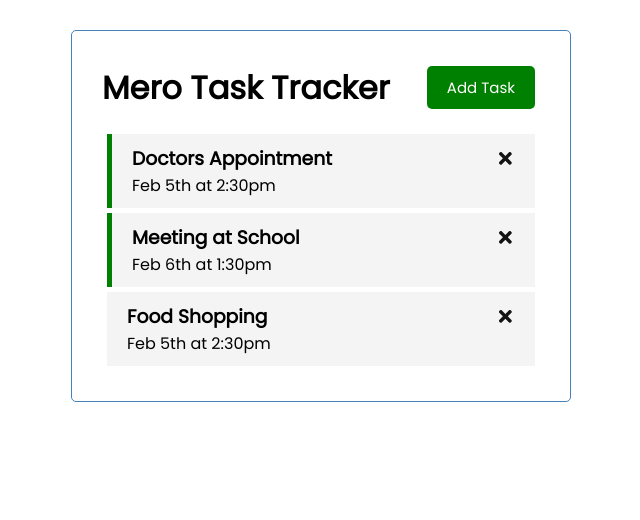
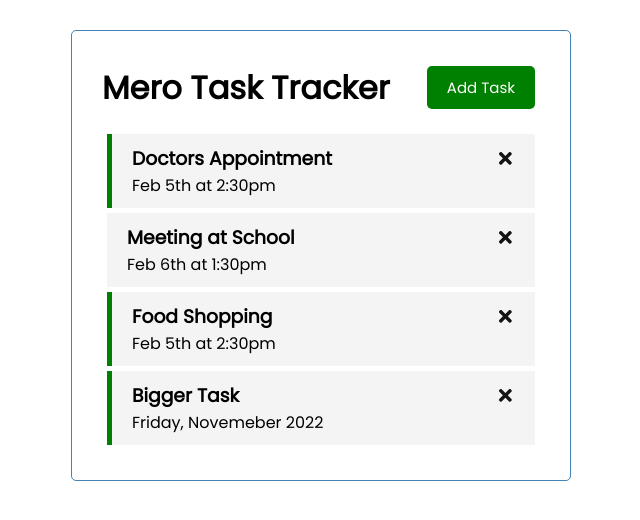
Before and after one commit to sidbelbase/merotask, a React (Create React App) app: page / in a window 1280 px wide. Shown: the top 520 px of the page, without its empty margins (319-959 px from the left). Built offline with nearby package versions, Linux system fonts and the light colour scheme; data requests are answered from the project's data file.

Commit message:
feat: integrate json-server for database

```diff
--- /dev/null
+++ b/db.json
@@ -0,0 +1,28 @@
+{
+  "tasks": [
+    {
+      "id": 1,
+      "text": "Doctors Appointment",
+      "day": "Feb 5th at 2:30pm",
+      "reminder": true
+    },
+    {
+      "id": 2,
+      "text": "Meeting at School",
+      "day": "Feb 6th at 1:30pm",
+      "reminder": false
+    },
+    {
+      "id": 3,
+      "text": "Food Shopping",
+      "day": "Feb 5th at 2:30pm",
+      "reminder": true
+    },
+    {
+      "text": "Bigger Task",
+      "day": "Friday, Novemeber 2022",
+      "reminder": true,
+      "id": 4
+    }
+  ]
+}
--- a/src/App.js
+++ b/src/App.js
@@ -1,52 +1,66 @@
 import Header from './components/Header';
 import Tasks from './components/Tasks';
 import AddTask from './components/AddTask';
-import { useState } from 'react';
+import { useState, useEffect } from 'react';
+
+const JSON_SERVER_URL = 'http://localhost:8000/tasks'
+
 
 function App() {
 
+  const [tasks, setTasks] = useState([])
   const [showAddTask, setShowAddTask] = useState(false)
 
-  const [tasks, setTasks] = useState(
-    [
-      {
-        id: 1,
-        text: 'Doctors Appointment',
-        day: 'Feb 5th at 2:30pm',
-        reminder: true,
-      },
-      {
-        id: 2,
-        text: 'Meeting at School',
-        day: 'Feb 6th at 1:30pm',
-        reminder: true,
-      },
-      {
-        id: 3,
-        text: 'Food Shopping',
-        day: 'Feb 5th at 2:30pm',
-        reminder: false,
-      }
-    ]
-  )
+  useEffect(() => {
+    const getTasks = async () => {
+      const tasksFromServer = await fetchTasks()
+      setTasks(tasksFromServer)
+    }
+
+    getTasks()
+  }, [])
+
+  // Fetch Tasks
+  const fetchTasks = async () => {
+    const res = await fetch(JSON_SERVER_URL)
+    const data = await res.json()
+    return data
+  }
 
   // Add Task
-  const addTask = (task) => {
-    const id = Math.floor(Math.random() * 10000) + 1
-    const newTask = { id, ...task }
-    setTasks([...tasks, newTask])
+  const addTask = async (task) => {
+
+    const res = await fetch(JSON_SERVER_URL, {
+      headers: { 'Content-type': 'application/json' },
+      body: JSON.stringify(task),
+      method: 'POST'
+    })
+
+    const data = await res.json()
+    setTasks([...tasks, data])
   }
 
+
   // Delete Task
-  const deleteTask = (id) => {
+  const deleteTask = async (id) => {
+    await fetch(`${JSON_SERVER_URL}/${id}`, { method: 'DELETE' })
     setTasks(tasks.filter((task) => task.id !== id))
   }
 
   // Toggle Reminder
   const toggleReminder = (id) => {
-    setTasks(tasks.map((task) => {
-      return task.id === id ? { ...task, reminder: !task.reminder } : task
-    }))
+
+    // update the task in json server
+    const taskToToggle = tasks.find((task) => task.id === id)
+    const updatedTask = { ...taskToToggle, reminder: !taskToToggle.reminder }
+
+    fetch(`${JSON_SERVER_URL}/${id}`, {
+      method: 'PUT',
+      headers: { 'Content-type': 'application/json' },
+      body: JSON.stringify(updatedTask)
+    })
+
+    setTasks(tasks.map((task) => task.id === id ? { ...task, reminder: !task.reminder } : task))
   }
 
   return (
```
